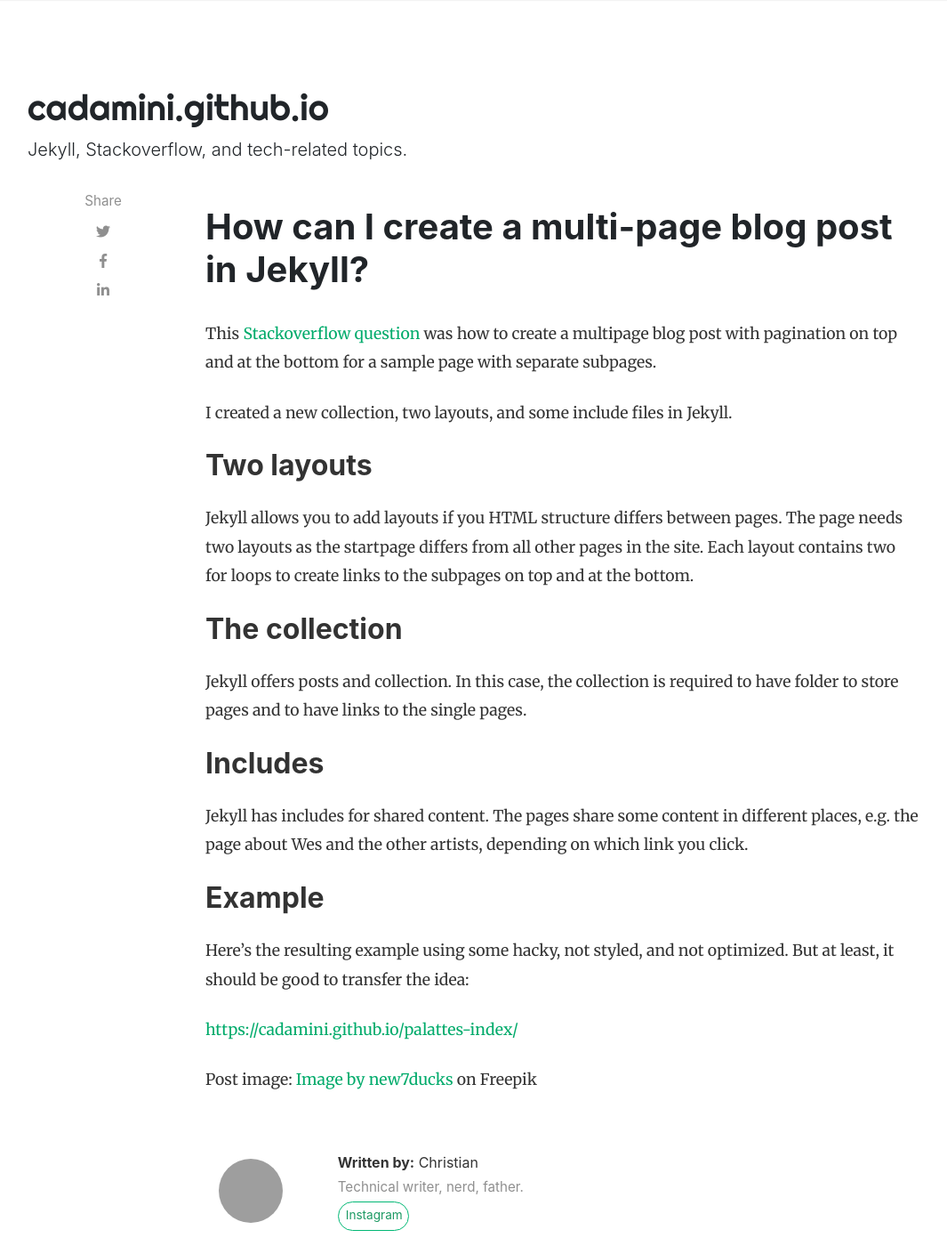
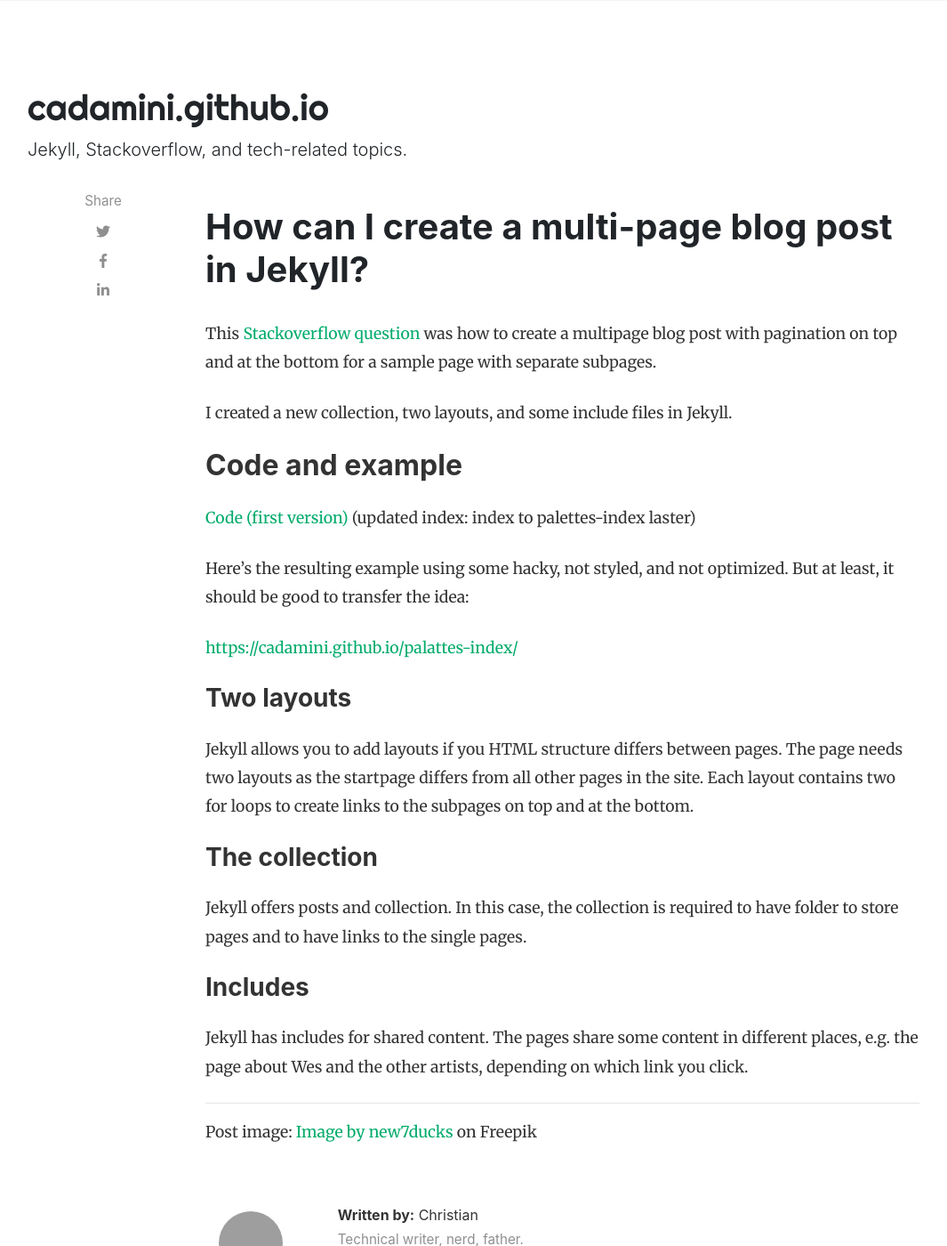
Before and after one commit to cadamini/cadamini.github.io, a Jekyll site: the page built from _posts/2022-12-23-multipage-blog-post.md, in a window 1280 px wide and 1400 px high. Shown: the whole window at 89% size, without its empty margins (54-1119 px from the left). Built offline with Jekyll 4.4.1, drawn with Linux system fonts in a browser that asks for light colours; nearby versions of some CDN libraries; grey boxes are pictures that could not be loaded.

Commit message:
Update post - add code

```diff
--- a/_posts/2022-12-23-multipage-blog-post.md
+++ b/_posts/2022-12-23-multipage-blog-post.md
@@ -13,22 +13,26 @@
 
 I created a new collection, two layouts, and some include files in Jekyll.
 
-## Two layouts
+## Code and example
 
-Jekyll allows you to add layouts if you HTML structure differs between pages. The page needs two layouts as the startpage differs from all other pages in the site. Each layout contains two for loops to create links to the subpages on top and at the bottom.
-
-## The collection
-
-Jekyll offers posts and collection. In this case, the collection is required to have folder to store pages and to have links to the single pages.
-
-## Includes
-
-Jekyll has includes for shared content. The pages share some content in different places, e.g. the page about Wes and the other artists, depending on which link you click.
-
-## Example
+[Code (first version)](https://github.com/cadamini/cadamini.github.io/commit/de2921161ad5748c68d99970bf40639245cc5572) (updated index: index to palettes-index laster)
 
 Here's the resulting example using some hacky, not styled, and not optimized. But at least, it should be good to transfer the idea:
 
 [https://cadamini.github.io/palattes-index/](https://cadamini.github.io/palettes-index/)
 
+### Two layouts
+
+Jekyll allows you to add layouts if you HTML structure differs between pages. The page needs two layouts as the startpage differs from all other pages in the site. Each layout contains two for loops to create links to the subpages on top and at the bottom.
+
+### The collection
+
+Jekyll offers posts and collection. In this case, the collection is required to have folder to store pages and to have links to the single pages.
+
+### Includes
+
+Jekyll has includes for shared content. The pages share some content in different places, e.g. the page about Wes and the other artists, depending on which link you click.
+
+---
+
 Post image: <a href="https://www.freepik.com/free-vector/blue-round-modern-annual-report-template_1111040.htm#query=cover&position=2&from_view=keyword">Image by new7ducks</a> on Freepik
```
